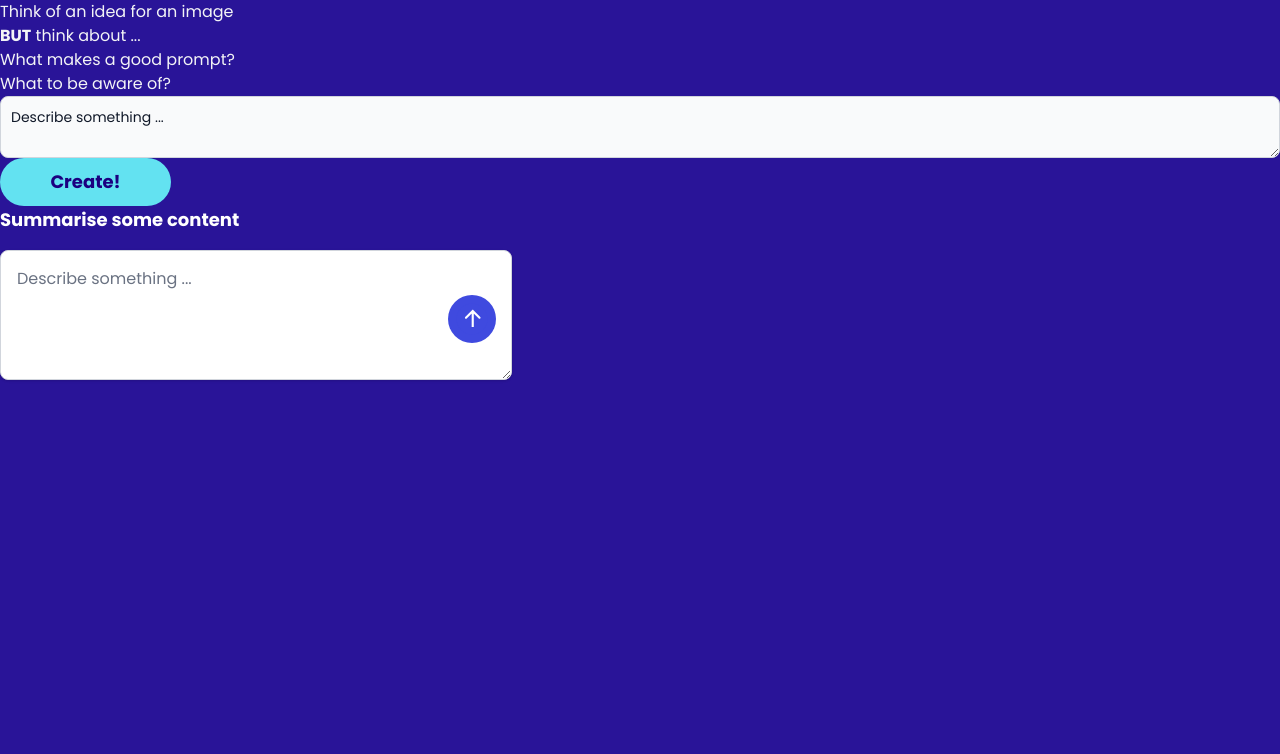
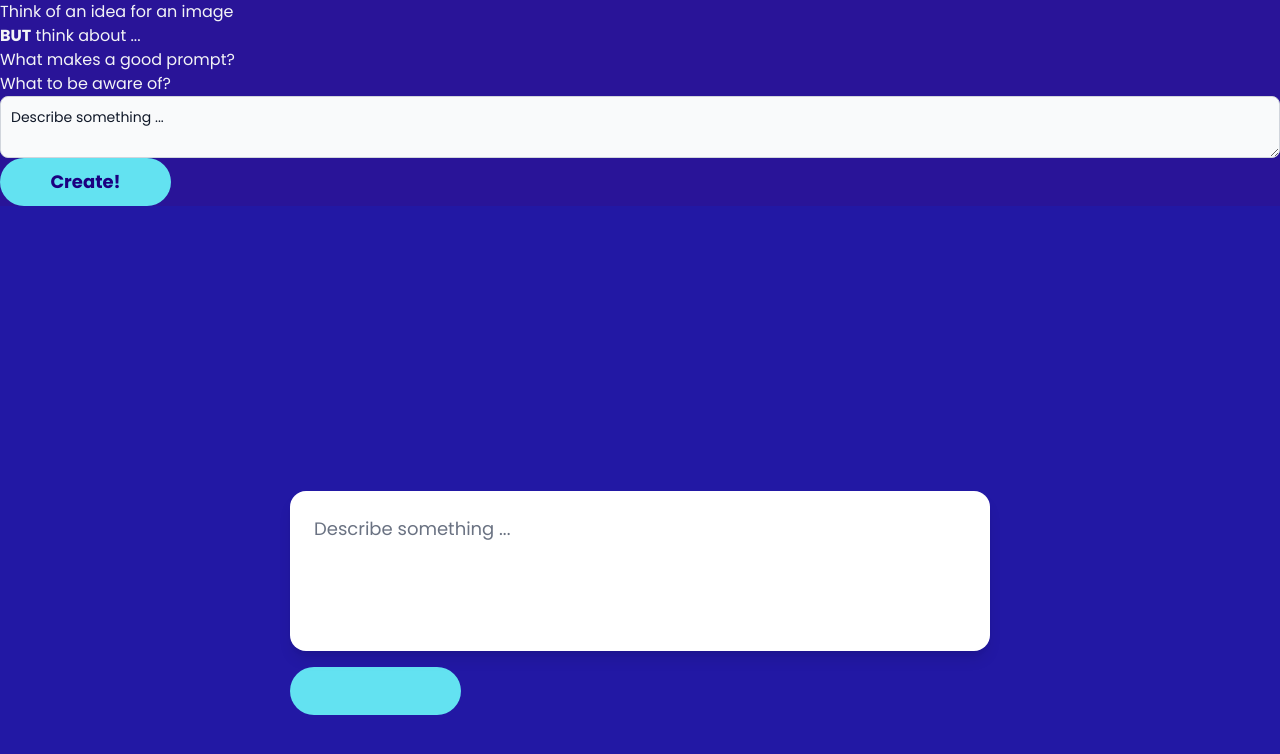
Before and after one commit to neontribe/think-ai, a Next.js app: page /process/query in a window 1280 px wide. Shown: the top 754 px of the page. Built offline with nearby package versions, Linux system fonts and the light colour scheme.

Commit message:
Remove ArrowButton component and import RouteButotn component

```diff
--- a/src/app/components/PromptInput.jsx
+++ b/src/app/components/PromptInput.jsx
@@ -1,69 +1,72 @@
 "use client";
 
 import { useState } from "react";
-import ArrowButton from "./ArrowButton";
+import RouteButton from "./RouteButton";
 
-export default function PromptInput({ apiEndpoint, suggestedText, onSubmit, modelType}) {
+export default function PromptInput({
+  apiEndpoint,  // API route ("/apy/text", or "api/image")
+  suggestedText,
+  modelType, // "image-generation" or "summary"
+  buttonText,
+  onSubmit,
+}) {
   const [prompt, setPrompt] = useState("");
+  const [promptResponse, setPromptResponse] = useState(null);
   const [promptSubmitted, setPromptSubmitted] = useState(false);
   const [errorMessage, setErrorMessage] = useState("");
-    const [imageModel, setImageModel] = useState("dall-e-3");
+  const [risks, setRisks] = useState([]);
   const [showResponseContainer, setShowResponseContainer] = useState(false);
-    const [risks, setRisks] = useState("");
+
 
 
   const handleSubmit = async (e) => {
     e.preventDefault();
     setPromptSubmitted(true);
     setErrorMessage("");
+    setPromptResponse(null);
+    setRisks([]);
+
+    // Prevent empty input
+    if (!prompt.trim()) {
+      setErrorMessage("Please enter a valid prompt.");
+      setPromptSubmitted(false);
+      return;
+    }
+
+     const requestBody = JSON.stringify(
+       modelType === "image-generation"
+         ? { prompt, imageModel } // DALL-e-3 for images
+         : { prompt, textModel } // gpt-4o for text summarisation
+     );
 
     try {
       const response = await fetch(apiEndpoint, {
         method: "POST",
-              headers: {"Content-type": "application/json"},
-              body:
-                modelType === "image-generation"
-                  ? JSON.stringify({ prompt, imageModel })
-                  : JSON.stringify({ prompt }),
+        headers: { "Content-type": "application/json" },
+        body: requestBody,
       });
 
-        if(!response.ok) {
-            throw new Error("Network reposnse was not ok");
+
+      const data = await response.json();
+      setPromptResponse(data.promptResponseContent);
+      setRisks(data.splitRiskPoints || []);
+      setShowResponseContainer(true);
+      onSubmit(data);
+    } catch (error) {
+      setErrorMessage("Something went wrong. Please try again later.");
     }
 
-        const { promptResponseContent, splitRiskPoints } = await response.json();
-        setPromptResponse(promptResponseContent);
-        setRisks(splitRiskPoints || []);
-        setShowResponseContainer(true);
-      } catch (errorMessage) {
-        setErrorMessage(
-          "Looks like something went wrong, please try again in a bit."
-        );
-      }
     setPromptSubmitted(false);
-    }
+  };
 
   return (
-        <div className="w-full max-w-lg bg-transparent flex flex-col space-y-4">
-          <h1 className="text-white text-lg font-bold">
-            {modelType === "image-generation" ? "Generate an image" : "Summarise some content"}
-          </h1>
-          {!showResponseContainer && (
-            <>
-              {modelType === "image-generation" ? (
-                <select
-                  className="w-full p-2 border border-gray-300 rounded-lg focus:outline-none focus:ring-2 focus:ring-blue-500"
-                  value={imageModel}
-                  onChange={(e) => setImageModel(e.target.value)}
-                >
-                  <option value="dall-e-2">DALL·E 2</option>
-                  <option value="dall-e-3">DALL·E 3</option>
-                </select>
-              ) : null}
-              <div className="relative">
+    <div className="flex flex-col justify-center items-center min-h-screen bg-[#2218A4]">
+      <form onSubmit={handleSubmit} className="relative w-[700px]">
+        {/* Input Box */}
+        <div className="bg-white rounded-2xl shadow-lg p-6 flex items-center relative">
           <textarea
             id="prompt"
-                  className="w-full p-4 pr-12 border border-gray-300 bg-white rounded-lg focus:outline-none focus:ring-2 focus:ring-blue-500 text-gray-700 placeholder-gray-500 shadow-sm"
+            className="w-full text-gray-600 text-lg placeholder-gray-500 bg-transparent border-none focus:ring-0 outline-none resize-none"
             placeholder={suggestedText}
             maxLength={10000}
             value={prompt}
@@ -71,30 +74,43 @@ export default function PromptInput({ apiEndpoint, suggestedText, onSubmit, mode
             rows={4}
             required
           ></textarea>
-                <div className="absolute right-4 top-1/2 transform -translate-y-1/2">
-                  <ArrowButton disabled={promptSubmitted} onClick={handleSubmit} />
         </div>
-              </div>
-            </>
+
+        {errorMessage && (
+          <p className="text-red-500 text-sm text-center mt-2">
+            {errorMessage}
+          </p>
         )}
+
+        {/* Submit Button */}
+        <RouteButton
+          type="submit"
+          variant="primary"
+          className="mt-4"
+          disabled={promptSubmitted}
+        >
+          {buttonText}
+        </RouteButton>
+      </form>
+
+      {/* Response Section */}
       {showResponseContainer && (
         <div>
-              <h2>Your Prompt</h2>
-              <p>{prompt}</p>
 
-              <h2>Response:</h2>
-              {modelType === "image-generation" && promptResponse && (
-                <img alt="Generated content" className="w-full rounded-lg shadow-md" src={promptResponse} />
+
+
+          {/* Risk Mitigation Section */}
+          {risks.length > 0 && (
+            <>
+            </>
           )}
         </div>
       )}
-          {errorMessage && <p className="text-red-500 text-sm text-center">{errorMessage}</p>}
     </div>
   );
 }
 
-
-// Add different instructions fori mage generation vs summary
+// Add different instructions for image generation vs summary
 // Implement the summary logic
 
 // Complete the response display section
```
Lines whose indentation alone changed are shown as unchanged.
